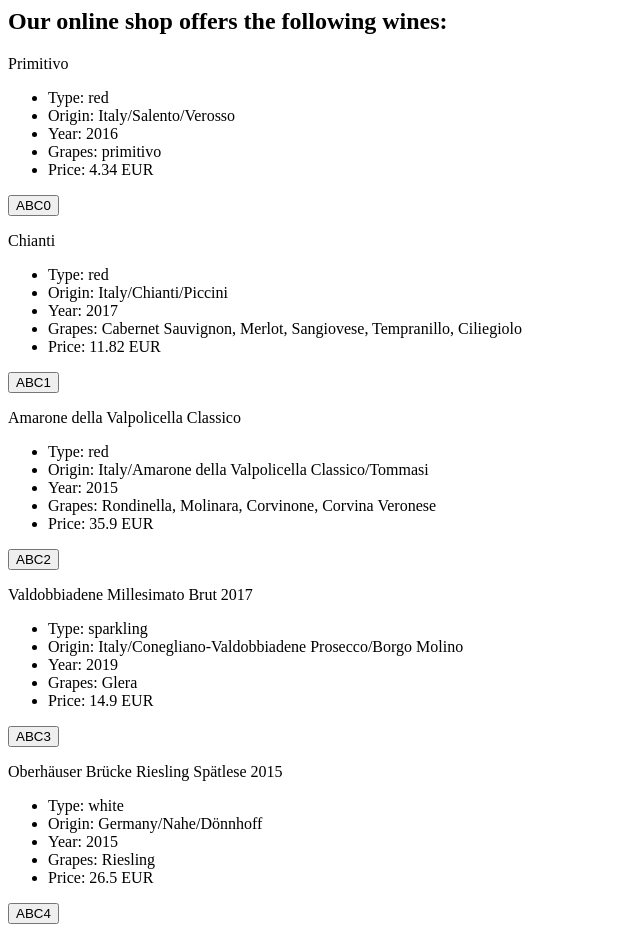
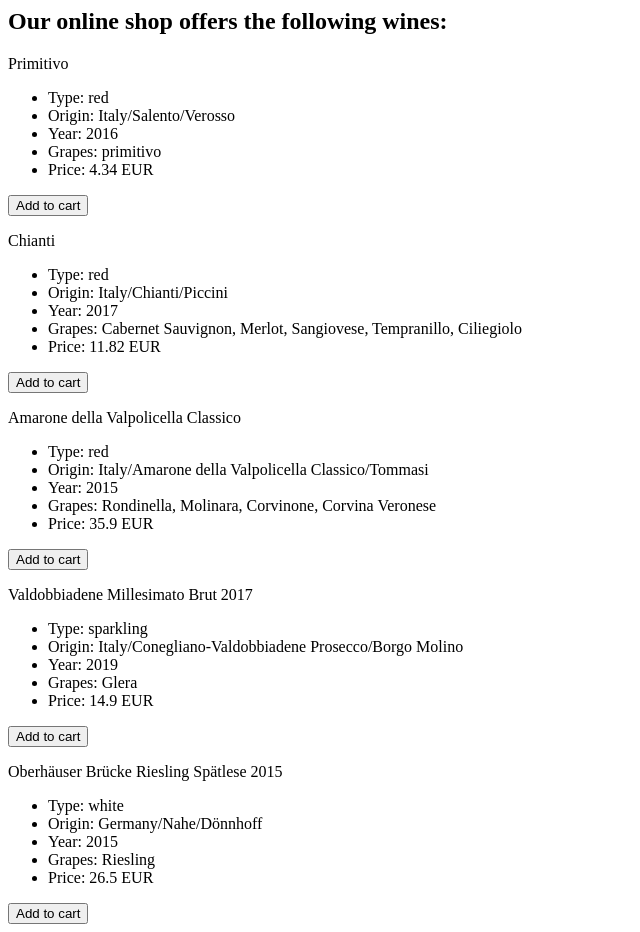
Before and after one commit to olgunandr/redi_js_spring_2020, a plain HTML site: page Lesson_8/wineshop_with_cart.html in a window 1280 px wide. Shown: the whole page, without its empty margins (0-640 px from the left). Drawn offline with Linux system fonts and the light colour scheme.

Commit message:
Added buttons and addEvent Listeners to the buttons

```diff
--- a/Lesson_8/wineshop_with_cart.html
+++ b/Lesson_8/wineshop_with_cart.html
@@ -60,41 +60,36 @@
                 currency: 'EUR'
             },
         ]
-        let wineId = 0;
-        let wine;
 
-        for (wine of wines) {
+        for (let i = 0; i < wines.length; i++) {
             const wineListEl = document.getElementById('wineList');
             wineListEl.innerHTML = wineListEl.innerHTML + `
-            <p id="wineTitle">${wine.title}</p>
+            <p id="wineTitle">${wines[i].title}</p>
             <ul>
-                <li>Type: ${wine.type}</li>
-                <li>Origin: ${wine.origin.country}/${wine.origin.region}/${wine.origin.winery}</li>
-                <li>Year: ${wine.year}</li>
-                <li>Grapes: ${wine.grapes}</li>
-                <li>Price: ${wine.price} ${wine.currency}</li>
+                <li>Type: ${wines[i].type}</li>
+                <li>Origin: ${wines[i].origin.country}/${wines[i].origin.region}/${wines[i].origin.winery}</li>
+                <li>Year: ${wines[i].year}</li>
+                <li>Grapes: ${wines[i].grapes}</li>
+                <li>Price: ${wines[i].price} ${wines[i].currency}</li>
             </ul>
             <input
             type="button"
-            id="addWineBtn${wineId}"
+            id="addWineBtn${i}"
             value="Add to cart"
             />
             `;
-            const addWineBtn = document.getElementById('addWineBtn' + wineId);
-            addWineBtn.value = 'ABC' + wineId;
-            //addWineBtn.addEventListener("click", function(){addWineToCart(wineId);});
-            addWineBtn.addEventListener('click', addWineToCart);
-
-            //document.getElementById('showShoppingCart').addEventListener('click', showShoppingCartProducts);
-            wineId = wineId + 1;
         }
 
-        function addWineToCart() {
-            alert('Adding wine to the shopping cart');
+        for(let i = 0; i < wines.length; i++)
+        {
+            const addWineBtn = document.getElementById('addWineBtn' + i);
+            addWineBtn.addEventListener("click", function(){addWineToCart(i);});
+        }
+
+        function addWineToCart(wId) {
+            alert('Adding wine' + wId + ' to the shopping cart');
         };
- //       function addWineToCart(wId) {
- //           alert('Adding ${wId} to the shopping cart');
- //       };
+
     </script>
 
 </body>
```
